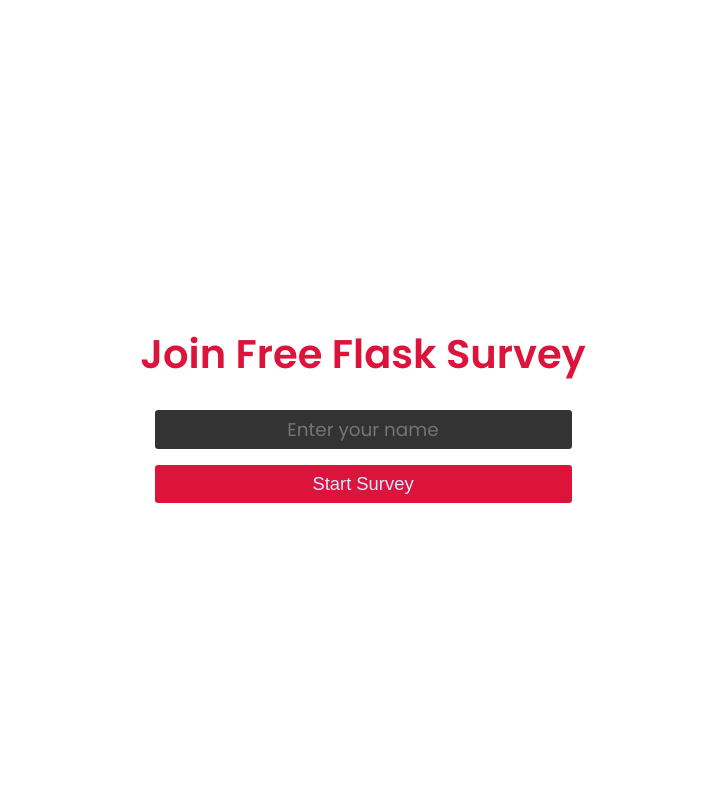
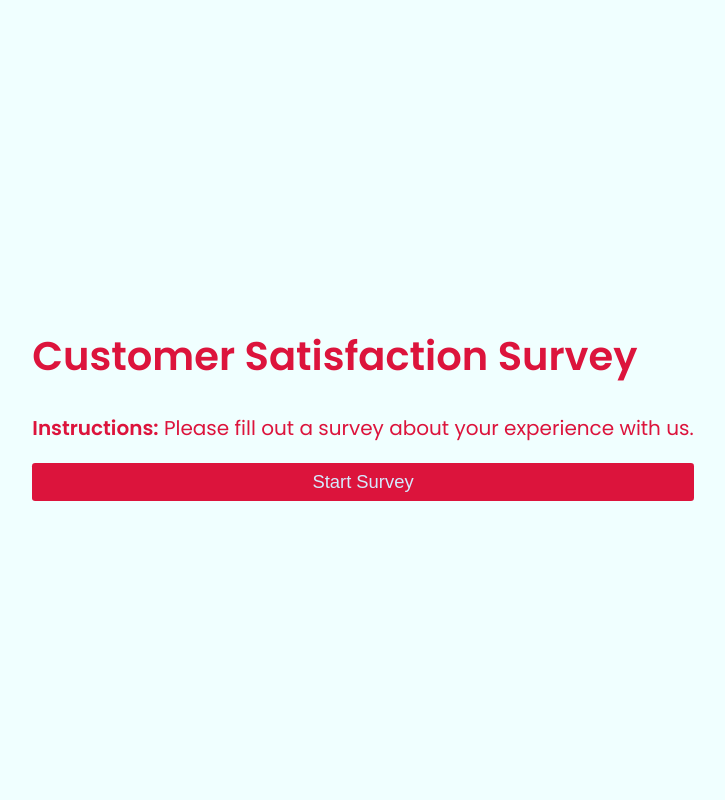
Before and after one commit to paphdev14/Survey-Flask, a Flask app: page / in a window 1280 px wide. Shown: the whole page, without its empty margins (277-1002 px from the left). Run offline with Flask 2, Linux system fonts and the light colour scheme.

Commit message:
Complete python survey assignment

```diff
--- a/app.py
+++ b/app.py
@@ -1,17 +1,59 @@
-from flask import Flask, render_template, request, redirect
+from flask import Flask, render_template, request, redirect, flash
 from flask_debugtoolbar import DebugToolbarExtension
+from surveys import satisfaction_survey as survey
 
 app = Flask(__name__)
-app.config['SECRET_KEY'] = "oh-so-secret"
+app.config["SECRET_KEY"] = "oh-so-secret"
+app.config["DEBUG_TB_INTERCEPT_REDIRECTS"] = False
 
 debug = DebugToolbarExtension(app)
 
 """To store responses to the questions"""
 RESPONSES = []
 
-"""To store names of the survey users"""
-USERNAMES = {}
 
-@app.route('/')
+@app.route("/")
 def survey_intro():
-    return render_template('survey.html')
+    """Enter username, and show title, instructions, button to start survey"""
+    return render_template("starter.html", survey=survey)
+
+
+@app.route("/begin", methods=["POST"])
+def begin_survey():
+    return redirect("questions/0")
+
+
+@app.route("/answer", methods=["POST"])
+def handle_question():
+
+    choice = request.form["answer"]
+    RESPONSES.append(choice)
+    if len(RESPONSES) != len(survey.questions):
+        return redirect(f"/questions/{len(RESPONSES)}")
+    else:
+        return redirect("/complete")
+
+
+@app.route("/questions/<int:qestId>")
+def show_question(qestId):
+    question = survey.questions[qestId]
+
+    if RESPONSES is None:
+        # trying to access question page too soon
+        return redirect("/")
+
+    if len(RESPONSES) == len(survey.questions):
+        # They've answered all the questions! Thank them.
+        return redirect("/complete")
+
+    if len(RESPONSES) != qestId:
+        # Trying to access questions out of order.
+        flash(f"Invalid question id: {qestId}.")
+        return redirect(f"/questions/{len(RESPONSES)}")
+
+    return render_template("question.html", question_num=qestId, question=question)
+
+
+@app.route("/complete")
+def complete():
+    return render_template("complete.html")
--- a/static/app.css
+++ b/static/app.css
@@ -11,6 +11,7 @@ body{
     align-items: center;
     min-height: 100vh;
     font-size: 1rem;
+    background-color: azure;
 }
 
 header{
@@ -51,5 +52,6 @@ header{
     display: flex;
     flex-direction: column;
     row-gap: 1rem;
+    text-align: center;
 
 }
--- a/templates/base.html
+++ b/templates/base.html
@@ -9,11 +9,6 @@
 
 </head>
 <body>
-    <!-- Survey Title -->
-    <header class="header">
-        <h1>Join Free Flask Survey</h1>
-    </header>
-
     <!-- Survey Body -->
     <main>
         {% block content %}{% endblock %}
--- /dev/null
+++ b/templates/complete.html
@@ -0,0 +1,4 @@
+{% extends 'base.html' %}
+{% block content %}
+<h1>Thanks for completing this survey!</h1>
+{% endblock %}
--- /dev/null
+++ b/templates/starter.html
@@ -0,0 +1,18 @@
+{% extends 'base.html' %}
+
+{% block title %}Survey{% endblock %}
+
+{% block content %}
+
+<!-- Survey Title -->
+<header class="header">
+    <h1>{{survey.title}}</h1>
+    <p><b>Instructions:</b> {{survey.instructions}}</p>
+</header>
+
+<form action="/begin" method="POST" id="survey-form">
+    <!-- <input type="text" placeholder="Enter your name" name="username" id="username" autocomplete="off"> -->
+    <button id="btn">Start Survey</button>
+</form>
+
+{% endblock %}
--- a/templates/survey.html
+++ /dev/null
@@ -1,12 +0,0 @@
-{% extends 'base.html' %}
-
-{% block title %}Survey{% endblock %}
-
-{% block content %}
-
-<form action="" id="survey-form">
-    <input type="text" placeholder="Enter your name" name="username" id="username">
-    <button id="btn">Start Survey</button>
-</form>
-
-{% endblock %}
```
Also changed, not shown: templates/question.html (added, +20 -0 lines).
